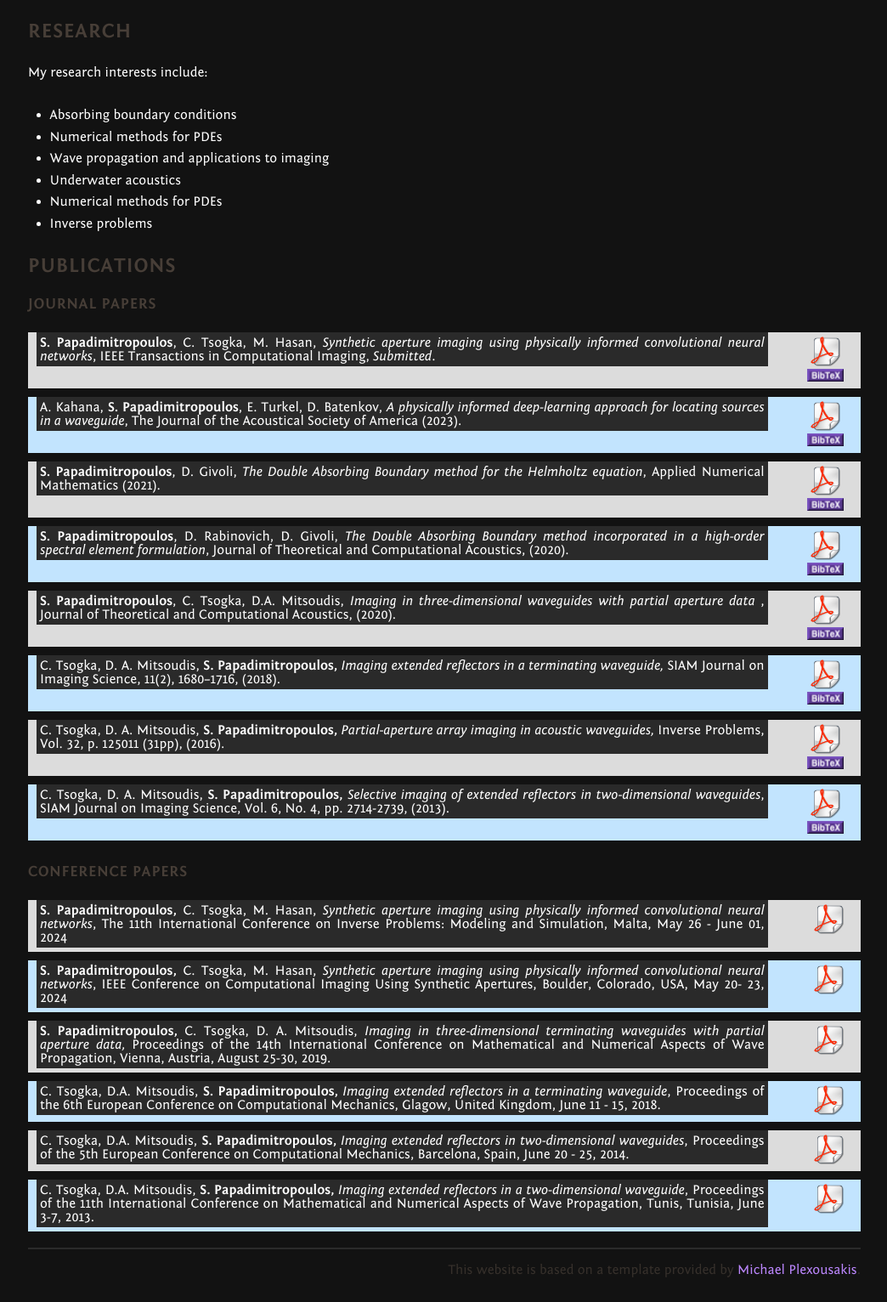
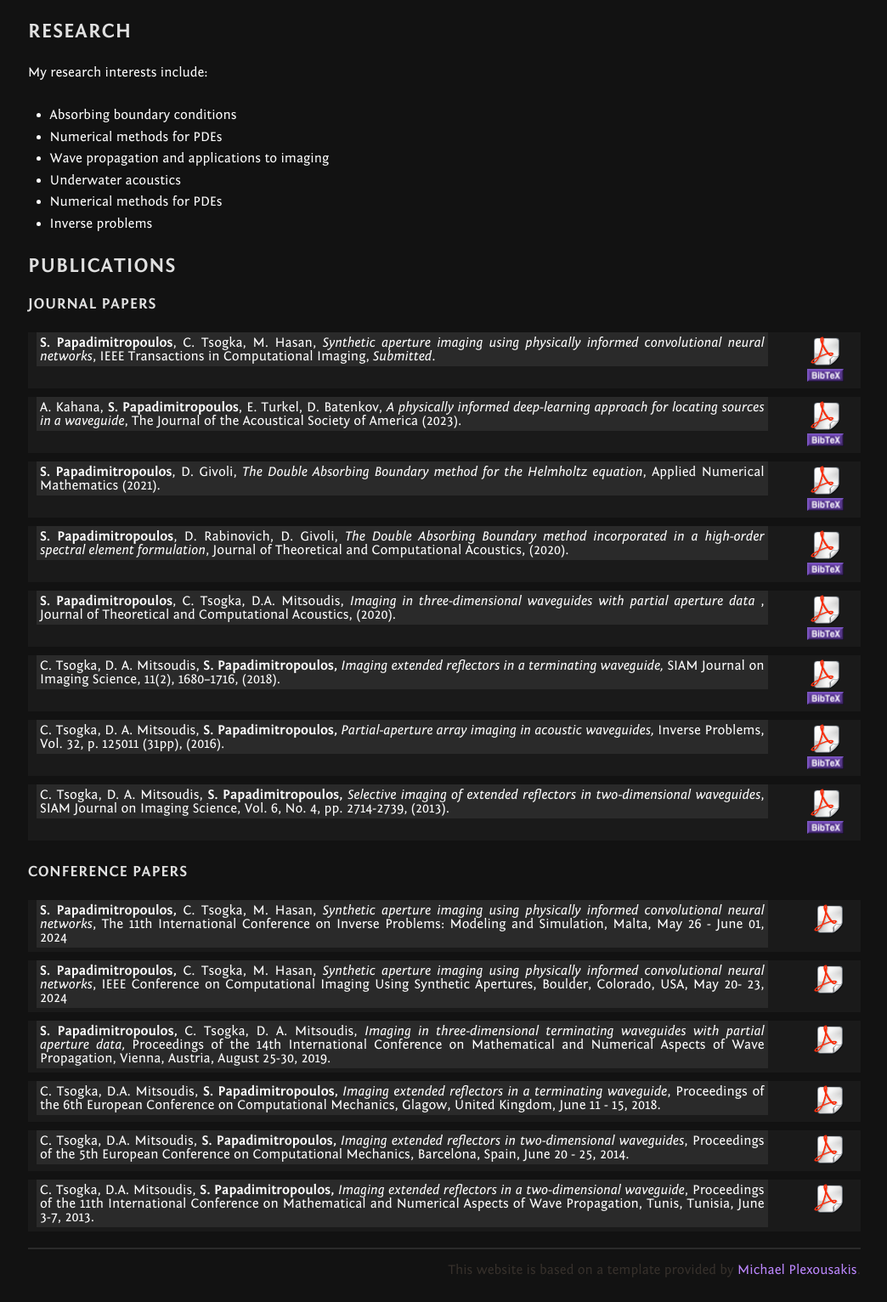
Before and after one commit to spapadem/spapadem.github.io, a PHP site: page /research.html in a window 1280 px wide. Shown: the part 108-1640 px from the top of the page at 85% size, without its empty margins (117-1161 px from the left). Run offline with PHP 8.4, Linux system fonts and the light colour scheme; some libraries are stand-ins or nearby versions.

Commit message:
Updated research colors for papers

```diff
--- a/css/publications.css
+++ b/css/publications.css
@@ -51,3 +51,8 @@
     background-color: #2a2a2a;
     color: #ffffff;
 }
+
+body.dark-mode h1,
+body.dark-mode h2 {
+    color: #e0e0e0; /* Dark mode font color */
+}
--- a/css/style.css
+++ b/css/style.css
@@ -405,3 +405,10 @@
 }
 
 /* ...existing code... */
+
+body.dark-mode h1,
+body.dark-mode h2 {
+    color: #e0e0e0; /* Dark mode font color */
+}
+
+/* ...existing code... */
--- a/index.html
+++ b/index.html
@@ -32,6 +32,10 @@
   }
   body.dark-mode .intro {
     color: #ffffff;
+  }
+  body.dark-mode h1,
+  body.dark-mode h2 {
+    color: #e0e0e0; /* Dark mode font color */
   }
   #dark-mode-button, #light-mode-button {
     position: fixed;
--- a/research.html
+++ b/research.html
@@ -50,6 +50,12 @@
     background-color: #fff;
     color: #000;
   }
+  :root {
+    --pub-bg-color: rgb(220, 220, 220); /* Light mode background color */
+  }
+  body.dark-mode {
+    --pub-bg-color: #1a1a1a; /* Dark mode background color */
+  }
 </style>
 </head>
 
@@ -97,7 +103,7 @@
 <table id="jpubs" class="pub-table" style="padding:0;" border="0" width="100%">
     <tbody>
         <tr></tr>
-            <td class="pub" style="background-color:rgb(220, 220, 220);">
+            <td class="pub" style="background-color: var(--pub-bg-color);">
                 <div class="pubinfo">
                     <b>S. Papadimitropoulos</b>, C. Tsogka, M. Hasan, <i>Synthetic aperture imaging using physically informed convolutional neural
                         networks</i>,  IEEE Transactions in Computational Imaging, <i>Submitted</i>.
@@ -113,7 +119,7 @@
             </td>
         </tr>
         <tr>
-            <td class="pub" style="background-color: rgb(194, 228, 254);">
+            <td class="pub" style="background-color: var(--pub-bg-color);">
                 <div class="pubinfo">
 			        A. Kahana, <b>S. Papadimitropoulos</b>, E. Turkel, D. Batenkov,    <i>A physically informed deep-learning approach for locating sources in a waveguide</i>, The Journal of the Acoustical Society of America (2023).
                 </div>
@@ -128,7 +134,7 @@
         </tr>
 
         <tr>
-            <td class="pub" style="background-color:rgb(220, 220, 220);">
+            <td class="pub" style="background-color: var(--pub-bg-color);">
                 <div class="pubinfo">
                     <b>S. Papadimitropoulos</b>, D. Givoli, <i>The Double Absorbing Boundary method for the Helmholtz equation</i>,  Applied Numerical Mathematics (2021).
                 </div>
@@ -144,7 +150,7 @@
         </tr>
 
 		<tr>
-            <td class="pub" style="background-color: rgb(194, 228, 254);">
+            <td class="pub" style="background-color: var(--pub-bg-color);">
                 <div class="pubinfo">
 			        <b>S. Papadimitropoulos</b>, D. Rabinovich, D. Givoli,   <i>The Double Absorbing Boundary method incorporated in a high-order spectral element formulation</i>, Journal of Theoretical and Computational Acoustics, (2020).
                 </div>
@@ -160,7 +166,7 @@
 
 
 		<tr>
-            <td class="pub" style="background-color:rgb(220, 220, 220);">
+            <td class="pub" style="background-color: var(--pub-bg-color);">
                 <div class="pubinfo">
 			        <b>S. Papadimitropoulos</b>, C. Tsogka, D.A. Mitsoudis, <i> Imaging in three-dimensional waveguides with partial aperture data </i>,  Journal of Theoretical and Computational Acoustics, (2020).
 
@@ -178,7 +184,7 @@
 
 
 		<tr>
-            <td class="pub" style="background-color: rgb(194, 228, 254);">
+            <td class="pub" style="background-color: var(--pub-bg-color);">
 		        <div class="pubinfo">
 			        C. Tsogka, D. A. Mitsoudis, <b>S. Papadimitropoulos, </b> <i>Imaging extended reflectors in a terminating waveguide, </i>  SIAM Journal on Imaging Science, 11(2), 1680–1716, (2018).
 		        </div>
@@ -193,7 +199,7 @@
 	    </tr>
 
         <tr>
-            <td class="pub" style="background-color: rgb(220,220,220);">
+            <td class="pub" style="background-color: var(--pub-bg-color);">
                 <div class="pubinfo">
 			        C. Tsogka, D. A. Mitsoudis, <b>S. Papadimitropoulos, </b> <i>Partial-aperture array imaging in acoustic waveguides, </i> Inverse Problems, Vol. 32, p. 125011 (31pp), (2016).
                 </div>
@@ -208,7 +214,7 @@
         </tr>
 
         <tr>
-            <td class="pub" style="background-color: rgb(194, 228, 254);">
+            <td class="pub" style="background-color: var(--pub-bg-color);">
                 <div class="pubinfo">
                     C. Tsogka, D. A. Mitsoudis, <b>S. Papadimitropoulos,</b> <i>Selective imaging of extended reflectors in two-dimensional waveguides</i>, SIAM Journal on Imaging Science, Vol. 6, No. 4, pp. 2714-2739, (2013).
 		        </div>
@@ -236,7 +242,7 @@
 	  </p>
 <table id="cpubs" class="pub-table" style="padding:0;" border="0" width="100%">
 	<tbody>
-        <td class="pub" style="background-color:rgb(220, 220, 220);">
+        <td class="pub" style="background-color: var(--pub-bg-color);">
             <div class="pubinfo">
                 <b>S. Papadimitropoulos,</b> C. Tsogka, M. Hasan, <i>Synthetic aperture imaging using physically informed convolutional neural
 networks</i>, The 11th International Conference on Inverse Problems: Modeling and Simulation, Malta, May 26 - June 01,
@@ -250,7 +256,7 @@
         </td>
     </tr>
         <tr>
-            <td class="pub" style="background-color: rgb(194, 228, 254);">
+            <td class="pub" style="background-color: var(--pub-bg-color);">
                 <div class="pubinfo">
                     <b>S. Papadimitropoulos,</b> C. Tsogka, M. Hasan, <i>Synthetic aperture imaging using physically informed convolutional neural
 networks</i>, IEEE Conference on Computational Imaging Using Synthetic Apertures, Boulder, Colorado, USA, May 20-
@@ -265,7 +271,7 @@
         </tr>
 
 <tr>
-    <td class="pub" style="background-color: rgb(220,220,220);">
+    <td class="pub" style="background-color: var(--pub-bg-color);">
         <div class="pubinfo">
             <b> S. Papadimitropoulos,  </b> C. Tsogka, D. A. Mitsoudis, <i>Imaging in three-dimensional terminating waveguides with partial aperture data, </i>Proceedings of the 14th International Conference on Mathematical and Numerical Aspects of Wave Propagation, Vienna, Austria, August 25-30, 2019.
         </div>
@@ -278,7 +284,7 @@
 </tr>
 
 <tr>
-        <td class="pub" style="background-color: rgb(194, 228, 254);">
+        <td class="pub" style="background-color: var(--pub-bg-color);">
         <div class="pubinfo">
 			C. Tsogka, D.A. Mitsoudis, <b>S. Papadimitropoulos, </b> <i>Imaging extended reflectors in a terminating waveguide</i>, Proceedings of the 6th European Conference on Computational Mechanics, Glagow, United Kingdom, June 11 - 15, 2018.
 
@@ -292,7 +298,7 @@
         </td>
         </tr>
   <tr>
-        <td class="pub" style="background-color:rgb(220,220,220);">
+        <td class="pub" style="background-color: var(--pub-bg-color);">
         <div class="pubinfo">
 			C. Tsogka, D.A. Mitsoudis, <b>S. Papadimitropoulos, </b> <i>Imaging extended reflectors in two-dimensional waveguides</i>, Proceedings of the 5th European Conference on Computational Mechanics, Barcelona, Spain, June 20 - 25, 2014.
 
@@ -306,7 +312,7 @@
         </td>
         </tr>
         <tr>
-        <td class="pub" style="background-color: rgb(194, 228, 254);">
+        <td class="pub" style="background-color: var(--pub-bg-color);">
         <div class="pubinfo">
 			C. Tsogka, D.A. Mitsoudis, <b>S. Papadimitropoulos, </b> <i>Imaging extended reflectors in a two-dimensional waveguide</i>, Proceedings of the 11th International Conference on Mathematical and Numerical Aspects of Wave Propagation, Tunis, Tunisia, June 3-7, 2013.
 
```
